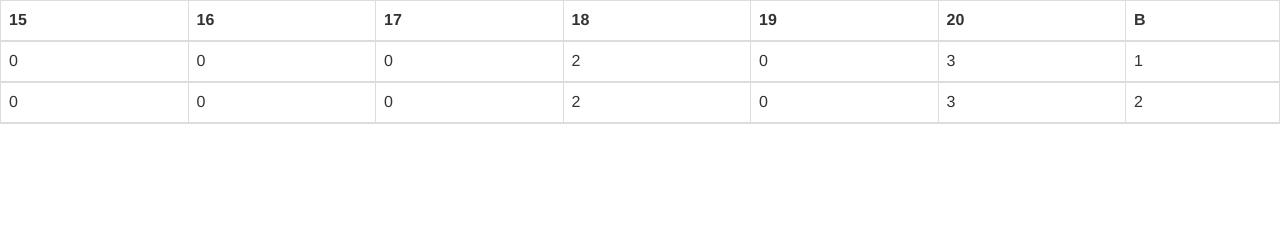
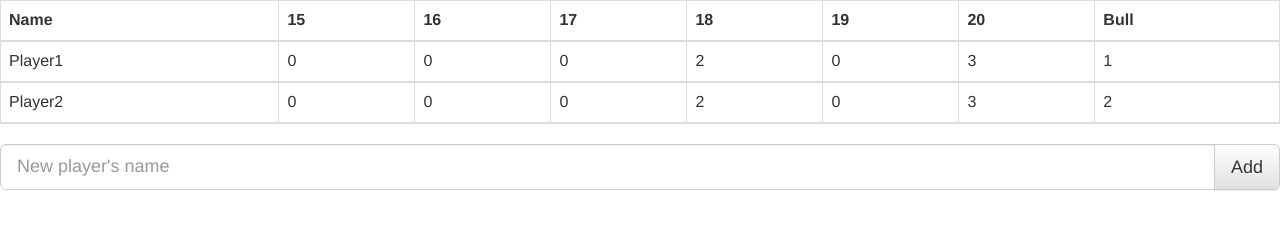
Before and after one commit to JMesens/JMesens.github.io, a plain HTML site: page index.html in a window 1280 px wide. Drawn offline with nearby package versions, Linux system fonts and the light colour scheme.

Commit message:
add new player functionality added

```diff
--- a/index.html
+++ b/index.html
@@ -11,7 +11,6 @@
     <script src="https://maxcdn.bootstrapcdn.com/bootstrap/3.3.1/js/bootstrap.min.js"></script>
 
 
-
 </head>
 
 <body>
@@ -20,10 +19,8 @@
 
 </div>
 
-
-
 <script language="JavaScript">
-    var game = {jeff:[20,20,20,18,18,25],michiel:[20,20,20,18,18,25,25]};
+    var game = {Player1:[20,20,20,18,18,25],Player2:[20,20,20,18,18,25,25]};
 
 
     function count(player,number) {
@@ -42,6 +39,11 @@
         var header = table.createTHead();
         var header_row = header.insertRow();
 
+
+        var header_cel_name = document.createElement('th');
+        header_cel_name.innerText = "Name";
+        header_row.appendChild(header_cel_name);
+
         for(var i = 15;i<=20;i++){
             var header_cel = document.createElement('th');
             header_cel.innerText = i;
@@ -49,7 +51,7 @@
         }
 
         var header_cel = document.createElement('th');
-        header_cel.innerText = "B";
+        header_cel.innerText = "Bull";
         header_row.appendChild(header_cel);
 
         for(var player in game) {
@@ -57,6 +59,9 @@
             console.log(game[player]);
 
             var row = table.insertRow();
+
+            var celName = row.insertCell();
+            celName.innerText = player;
 
             for(var i = 15;i<=20;i++){
                 var cel = row.insertCell();
@@ -71,13 +76,29 @@
         document.getElementById("scoreboard").appendChild(table);
     }
 
+    function add(){
+        var name_input = document.getElementById("newPlayer");
+        var name = name_input.value;
+        name_input.value = "" ;
+        game[name] = new Array;
 
+        drawGame();
+    }
 
 
 
     drawGame();
 
+
 </script>
+
+<div class="input-group input-group-lg">
+    <input type="text" class="form-control" id="newPlayer" placeholder="New player's name">
+    <span class="input-group-btn">
+        <button class="btn btn-default" type="button" onclick="add()">Add</button>
+    </span>
+</div>
+
 
 </body>
 </html>
```
